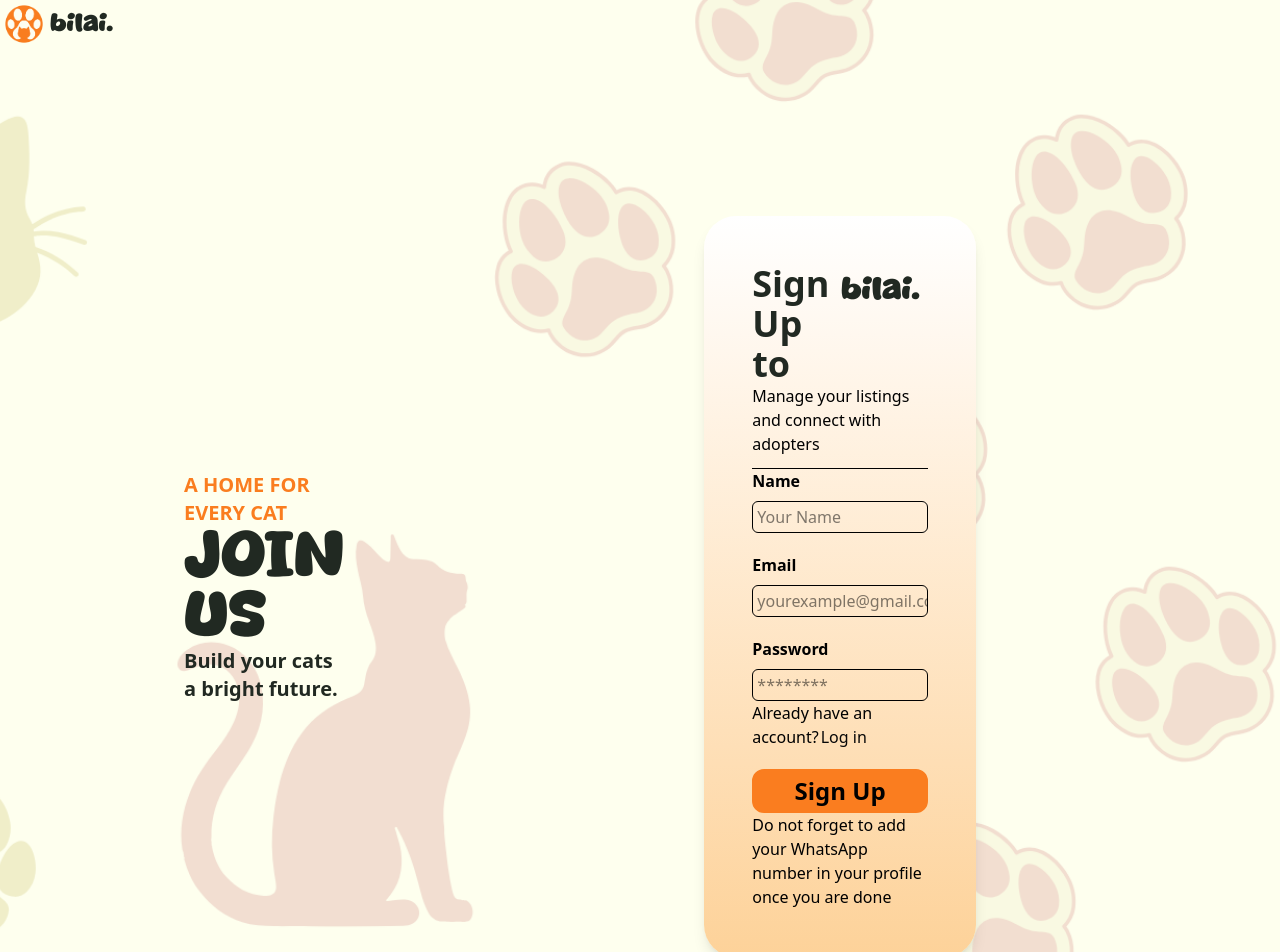
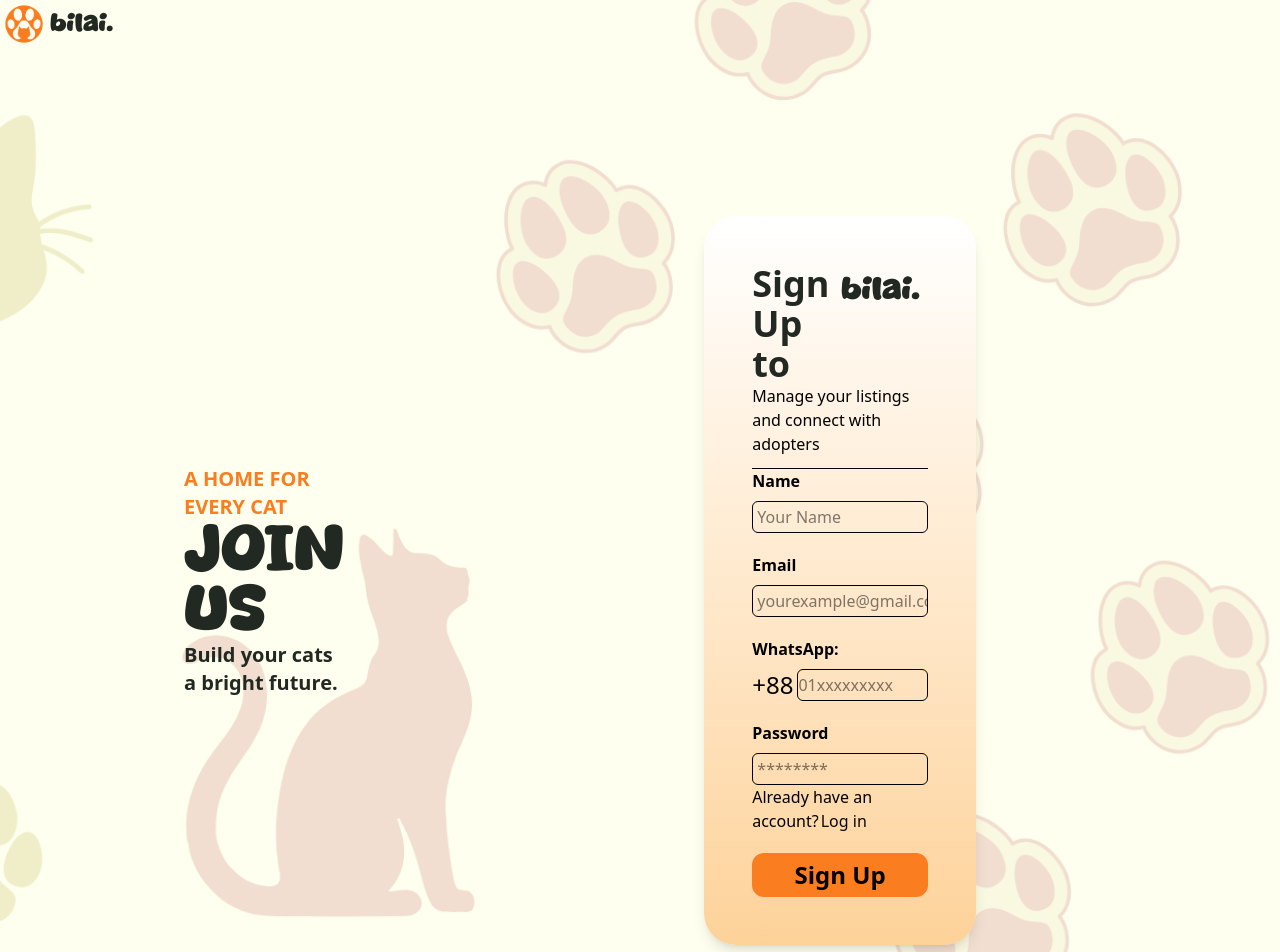
Before and after one commit to jahinhossain8573/bilai, a Next.js app: page /signup_form in a window 1280 px wide. Shown: the top 952 px of the page. Built offline with nearby package versions, Linux system fonts and the light colour scheme; no server answers.

Commit message:
Fixed the WhatsApp functionality

```diff
--- a/app/actions/auth.ts
+++ b/app/actions/auth.ts
@@ -4,13 +4,16 @@
 import { prisma } from "@/lib/prisma"; // adjust path if needed
 import bcrypt from "bcryptjs";
 import { z } from "zod";
-import { redirect } from "next/navigation";
 import { signIn } from "@/auth"; // your auth.ts8
 
 const signUpSchema = z.object({
   name: z.string().trim().min(1, "Name is required"),
   email: z.string().email("Invalid email"),
   password: z.string().min(6, "Password must be at least 6 characters"),
+  whatsapp: z
+    .string()
+    .trim()
+    .regex(/^01\d{9}$/, "Enter an 11-digit number starting with 01"),
 });
 
 export async function signUp(formData: FormData) {
@@ -18,15 +21,16 @@ export async function signUp(formData: FormData) {
     name: formData.get("name"),
     email: formData.get("email"),
     password: formData.get("password"),
+    whatsapp: formData.get("whatsapp"),
   };
 
   const parsed = signUpSchema.safeParse(raw);
 
   if (!parsed.success) {
-    return { error: parsed.error.errors[0].message };
+    return { error: parsed.error.issues[0].message };
   }
 
-  const { name, email, password } = parsed.data;
+  const { name, email, password, whatsapp } = parsed.data;
 
   // Check if user already exists
   const existingUser = await prisma.user.findUnique({
@@ -46,6 +50,7 @@ export async function signUp(formData: FormData) {
       name,
       email,
       password: hashedPassword,
+      whatsapp,
     },
   });
 
--- a/app/components/card.tsx
+++ b/app/components/card.tsx
@@ -5,7 +5,7 @@ import { CreateCatInput } from "@/app/actions/cats";
 export default function Card({ catInput }: { catInput: CreateCatInput }) {
   function textOnWhatsApp() {
     if (!catInput.whatsapp) return;
-    const url = `https://wa.me/${catInput.whatsapp}?text=${encodeURIComponent("Hello!")}`;
+    const url = `https://wa.me/${"88" + catInput.whatsapp}?text=${encodeURIComponent("Hello! I found your cat " + catInput.name + " listed on Bilai. Could you please give me some additional information?")}`;
 
     window.open(url, "_blank");
   }
--- a/app/profile/page.tsx
+++ b/app/profile/page.tsx
@@ -2,6 +2,7 @@
 import { useSession, signOut } from "next-auth/react";
 import { useEffect, useState } from "react";
 import { getCurrentUser, updateProfile } from "@/app/actions/user";
+import Link from "next/link";
 
 export default function Page() {
   const { data: session } = useSession();
@@ -41,7 +42,12 @@ export default function Page() {
   return (
     <div>
       <header className="flex justify-between items-center p-3 border">
-        <div>bilai</div>
+        <div>
+          <span>bilai</span>
+        </div>
+        <div>
+          <Link href="/">Back</Link>
+        </div>
       </header>
 
       <div className="flex flex-col md:flex-row md:items-center md:justify-between gap-6 p-6 border">
--- a/app/signup_form/page.tsx
+++ b/app/signup_form/page.tsx
@@ -8,6 +8,7 @@ export default function Page() {
   const [name, setName] = useState("");
   const [email, setEmail] = useState("");
   const [password, setPassword] = useState("");
+  const [whatsapp, setWhatsapp] = useState("");
   const [error, setError] = useState<string | null>(null);
   const [loading, setLoading] = useState(false);
 
@@ -20,6 +21,7 @@ export default function Page() {
     formData.append("name", name);
     formData.append("email", email);
     formData.append("password", password);
+    formData.append("whatsapp", whatsapp);
 
     const result = await signUp(formData);
 
@@ -100,6 +102,30 @@ export default function Page() {
               placeholder=" yourexample@gmail.com"
               className=" bg-[#fffeee00] border border-black w-full rounded-md h-8"
             />
+
+            <label
+              htmlFor="whatsapp"
+              className="block text-base mb-2 my-5 font-poppins font-bold"
+            >
+              WhatsApp:
+            </label>
+            <div className="flex items-center">
+              <span className="mr-1 text-2xl">+88</span>
+              <input
+                type="tel"
+                id="whatsapp"
+                value={whatsapp}
+                onChange={(e) => setWhatsapp(e.target.value)}
+                placeholder="01xxxxxxxxx"
+                inputMode="numeric"
+                maxLength={11}
+                pattern="01[0-9]{9}"
+                title="Enter an 11-digit number starting with 01"
+                className="bg-[#fffeee00] border border-black w-full rounded-md h-8"
+                required
+              />
+            </div>
+
             <label
               htmlFor="password"
               className="block text-base mb-2 my-5 font-poppins font-bold"
@@ -131,10 +157,6 @@ export default function Page() {
               {loading ? "Creating account..." : "Sign Up"}
             </button>
           </form>
-          <span>
-            Do not forget to add your WhatsApp number in your profile once you
-            are done
-          </span>
         </div>
       </div>
     </div>
```
